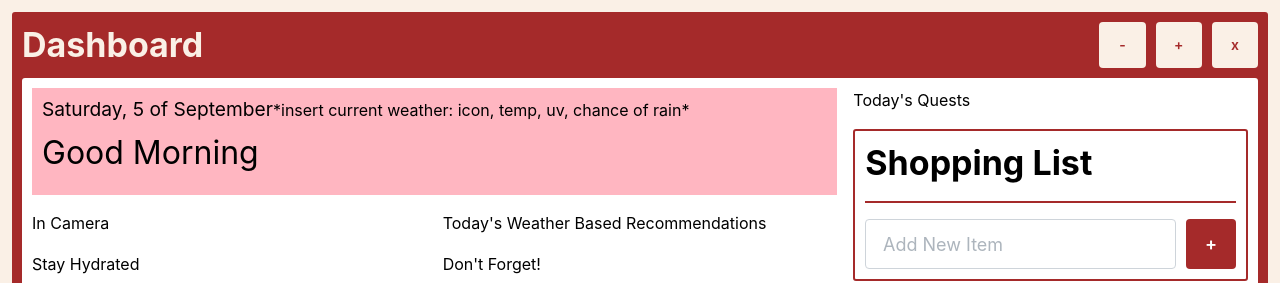
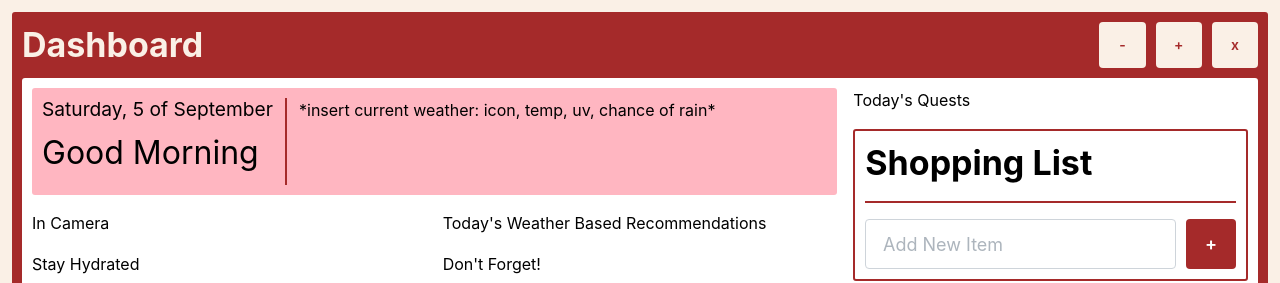
Before and after one commit to jmhar3/hommey, a React (Vite) app: page / in a window 1280 px wide. Shown: the top 283 px of the page. Built offline with nearby package versions, Linux system fonts and the light colour scheme.

Commit message:
adjust greeting design + add divider

```diff
--- a/src/components/dashboard/Greeting.tsx
+++ b/src/components/dashboard/Greeting.tsx
@@ -1,6 +1,6 @@
 import dayjs from "dayjs";
 import { useMemo } from "react";
-import { Flex, Stack, Text } from "@mantine/core";
+import { Divider, Flex, Stack, Text } from "@mantine/core";
 
 function Greeting() {
   const date = dayjs().format("dddd, D of MMMM");
@@ -18,11 +18,12 @@ function Greeting() {
   }, []);
 
   return (
-    <Flex bg="lightpink" p="xs">
+    <Flex p="xs" bdrs="3" gap="sm" bg="lightpink">
       <Stack gap="0">
         <Text size="1.2em">{date}</Text>
         <Text size="2em">{greeting}</Text>
       </Stack>
+      <Divider size="sm" color="brown" orientation="vertical" />
       <Text>*insert current weather: icon, temp, uv, chance of rain*</Text>
     </Flex>
   );
```
